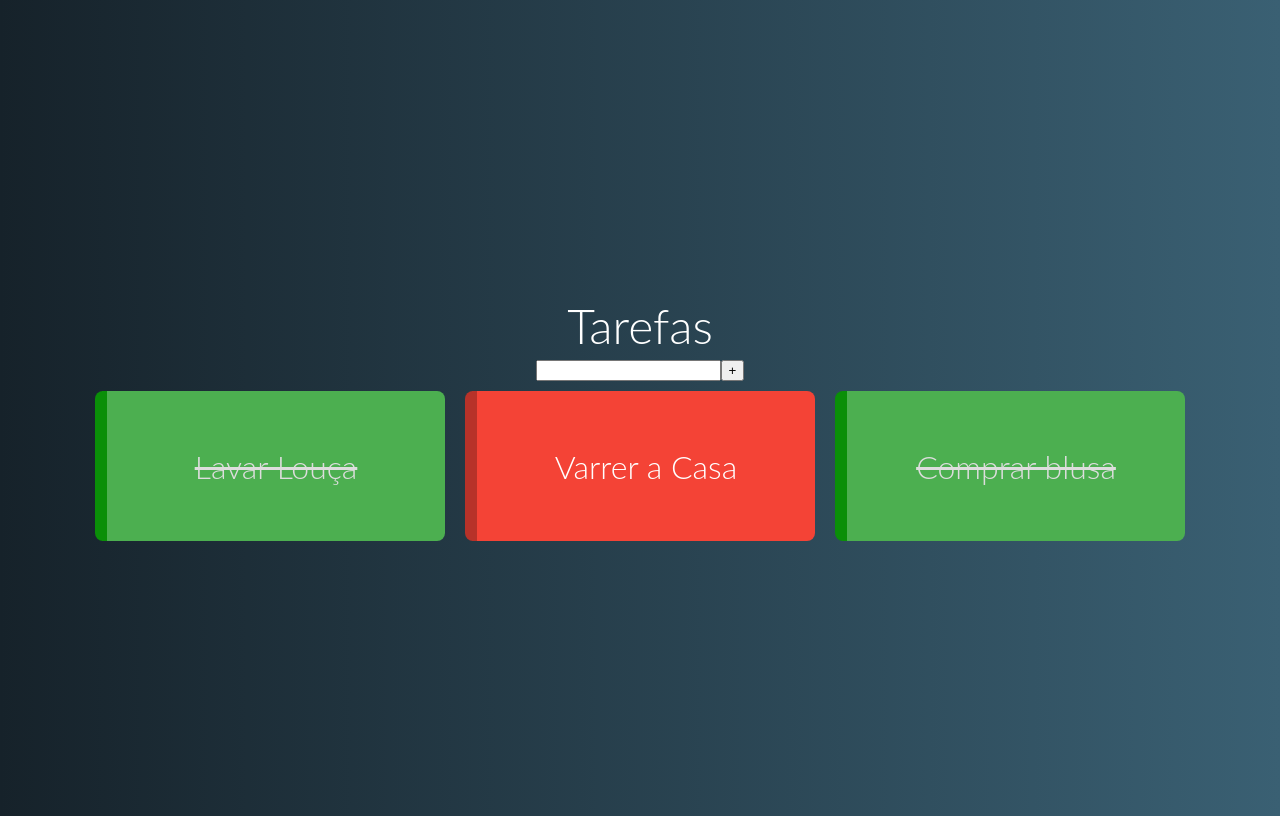
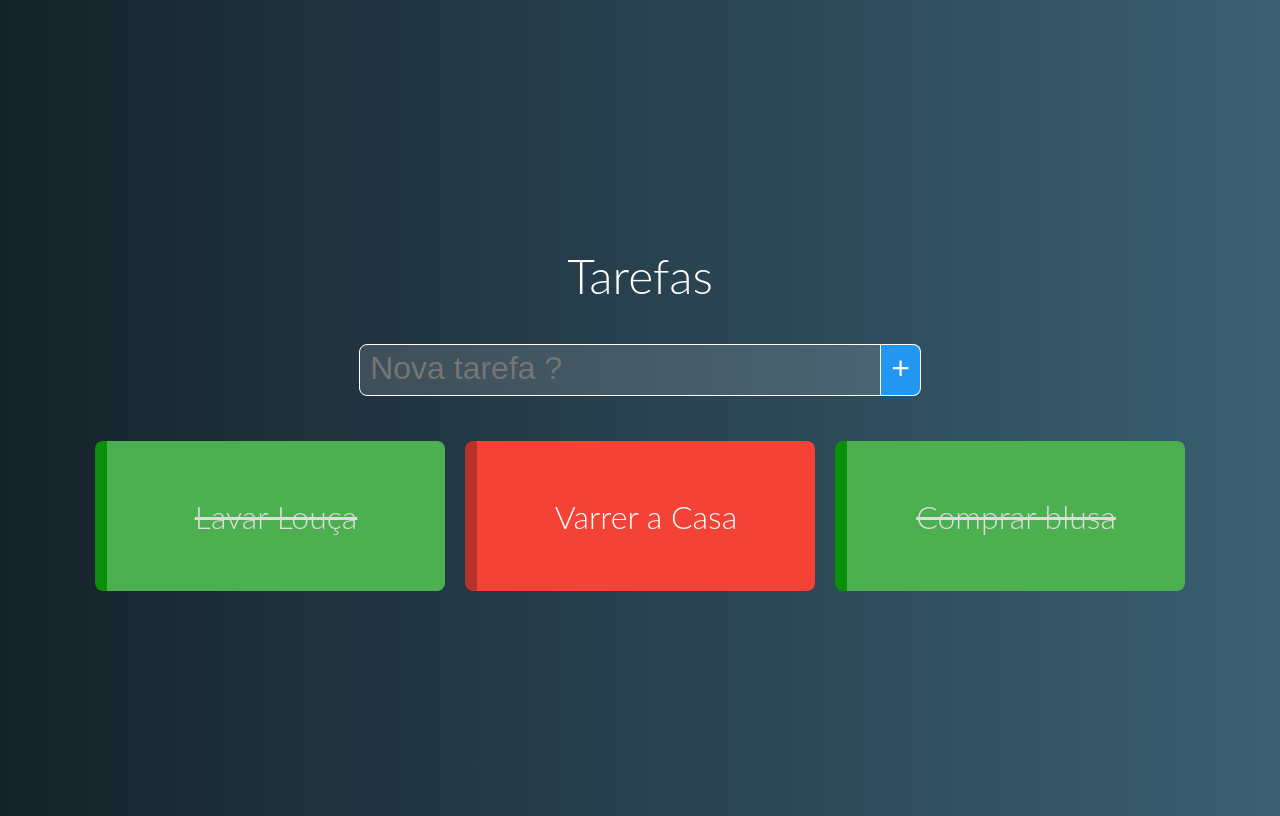
Before and after one commit to hervesson/Tarefas-TODO, a Vue app: page / in a window 1280 px wide. Built offline with nearby package versions, Linux system fonts and the light colour scheme.

Commit message:
Componente Nova Tarefa #02

```diff
--- a/src/components/NewTask.vue
+++ b/src/components/NewTask.vue
@@ -1,7 +1,8 @@
 <template>
     <div class="new-task">
-        <input v-model="name" @keydown.enter="add" type="text"/>
-        <button @click="add">+</button>
+        <input v-model="name" @keydown.enter="add" type="text"
+            class="form-element" placeholder="Nova tarefa ?"/>
+        <button class="form-element" @click="add">+</button>
     </div>
 
 </template>
@@ -23,4 +24,29 @@
 </script>
 
 <style>
+    .new-task {
+        margin: 35px;
+    }
+
+    .form-element {
+        outline: none;
+        font-size: 2rem;
+        border: 1px solid #fff;
+        padding: 5px 10px 8px;
+        color: #FFF
+    }
+
+    input.form-element {
+        width: 500px;
+        background: #FFF2;
+        border-top-left-radius: 8px;
+        border-bottom-left-radius: 8px;
+    }
+
+    button.form-element {
+        border-left: none;
+        background-color: #2196F3;
+        border-top-right-radius: 8px;
+        border-bottom-right-radius: 8px;
+    }
 </style>
```
